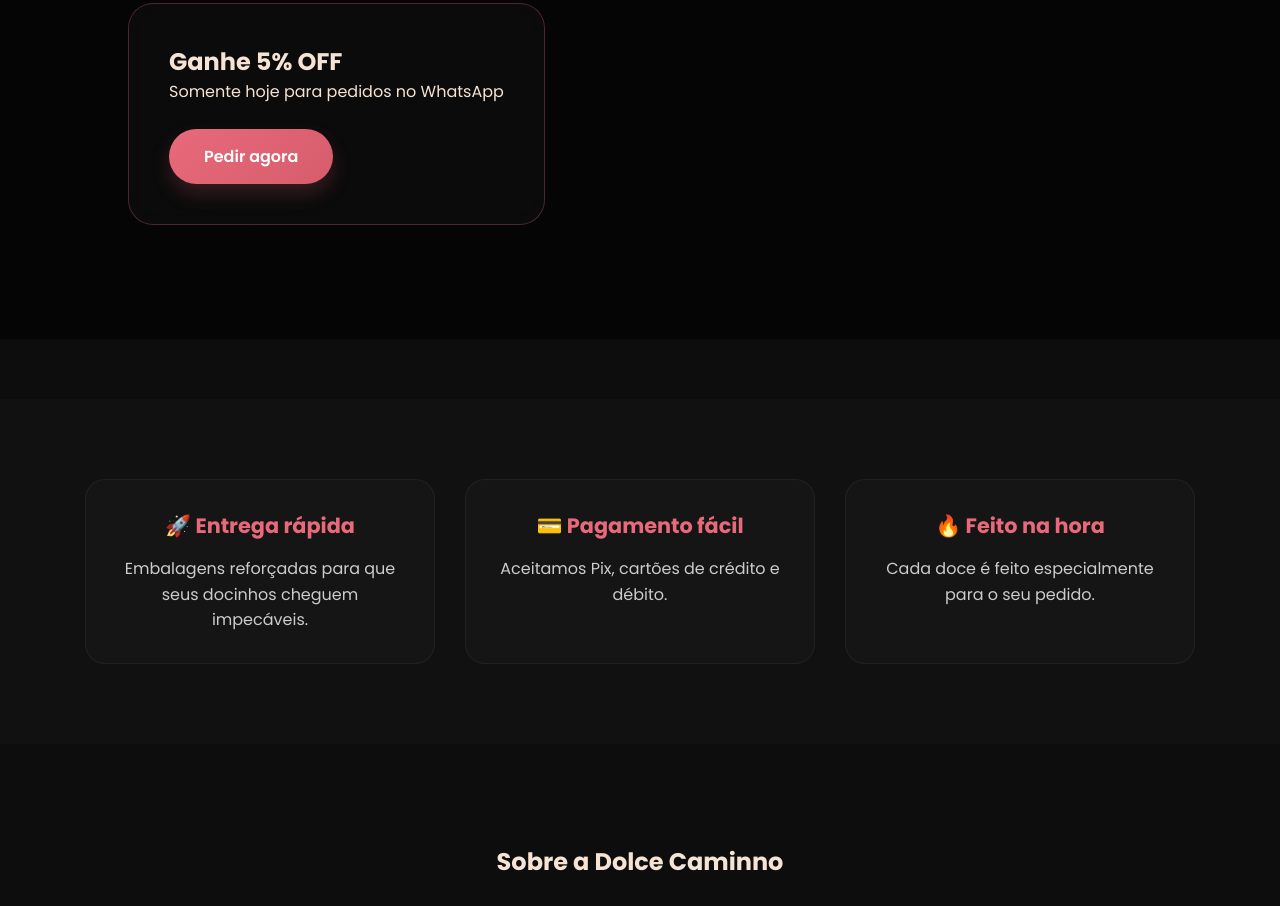
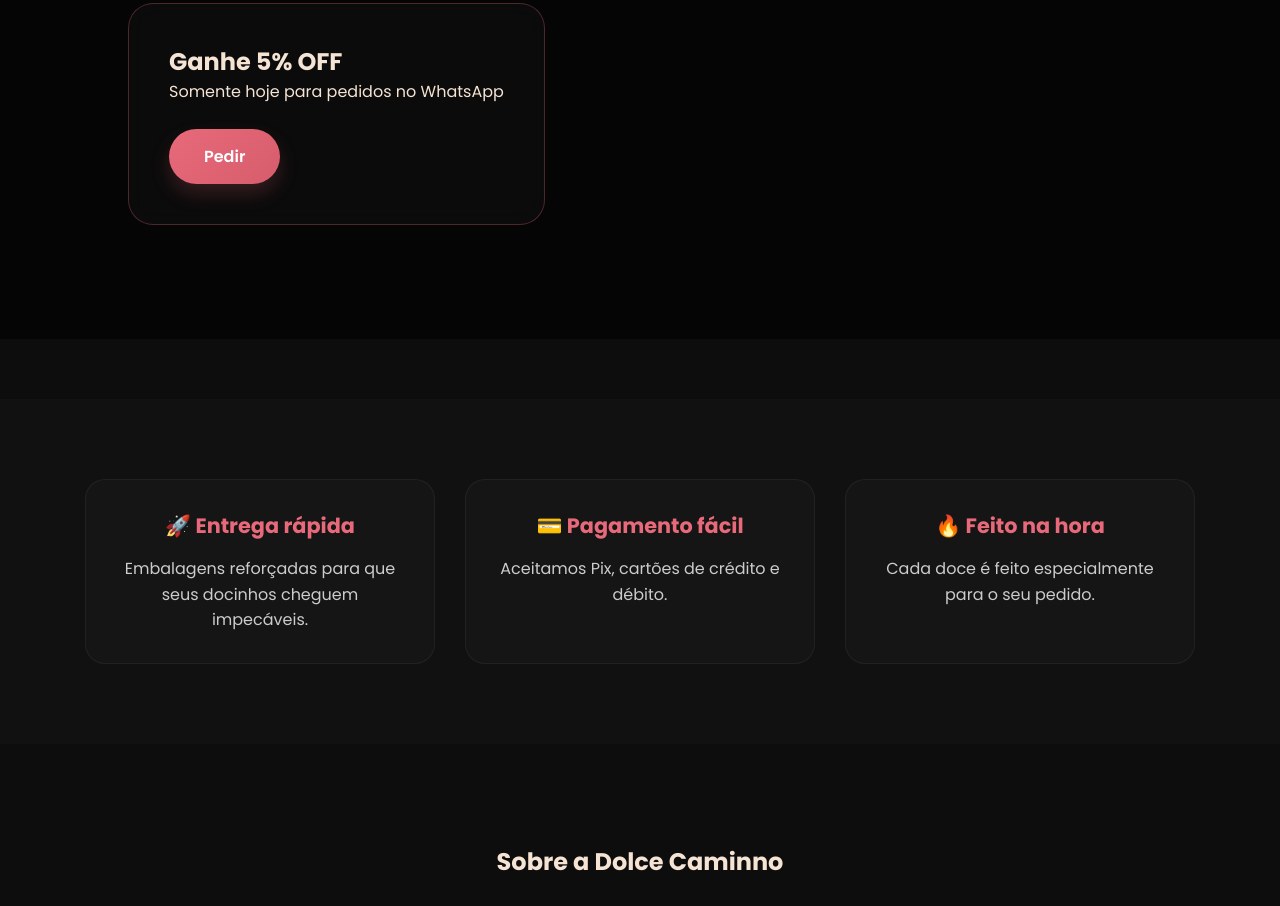
Before and after one commit to Fernandolembo/dolcecaminno, a plain HTML site: page index.html in a window 1280 px wide. Shown: the part 1877-2783 px from the top of the page. Drawn offline with Linux system fonts and the light colour scheme; a script that the page names is missing.

Commit message:
alteração whats

```diff
--- a/index.html
+++ b/index.html
@@ -45,21 +45,21 @@
       <img src="images/brigadeiro.png" alt="Brigadeiro no potinho">
       <h3>Brigadeiro no potinho</h3>
       <span>R$ 10,00</span>
-      <a href="https://wa.me/556599200572" class="btn">Pedir</a>
+      <a href="https://wa.me/556599200572?text=Olá,%20tudo%20bem%20gostaria%20de%20um%20docinho!" class="btn">Pedir</a>
     </div>
 
     <div class="card destaque">
       <img src="images/brigadeiro2.png" alt="Brigadeiro individual">
       <h3>Brigadeiro Individual</h3>
       <span>R$ 7,00</span>
-      <a href="https://wa.me/556599200572" class="btn">Pedir</a>
+      <a href="https://wa.me/556599200572?text=Olá,%20tudo%20bem%20gostaria%20de%20um%20docinho!" class="btn">Pedir</a>
     </div>
 
     <div class="card destaque">
       <img src="images/brownie.png" alt="Brownie">
       <h3>Brownie Especial</h3>
       <span>R$ 12,00</span>
-      <a href="https://wa.me/556599200572" class="btn">Pedir</a>
+      <a href="https://wa.me/556599200572?text=Olá,%20tudo%20bem%20gostaria%20de%20um%20docinho!" class="btn">Pedir</a>
     </div>
   </div>
 </section>
@@ -68,7 +68,7 @@
   <div class="promo-text">
     <h2>Ganhe 5% OFF</h2>
     <p>Somente hoje para pedidos no WhatsApp</p>
-    <a href="https://wa.me/556599200572" class="btn">Pedir agora</a>
+      <a href="https://wa.me/556599200572?text=Olá,%20tudo%20bem%20gostaria%20de%20um%20docinho!" class="btn">Pedir</a>
   </div>
 </section>
 
```
